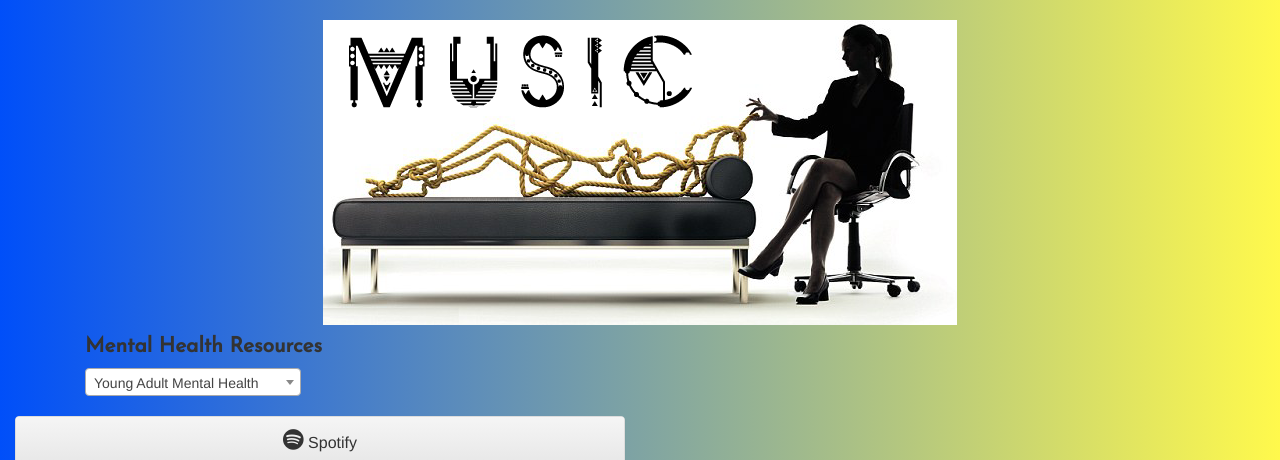
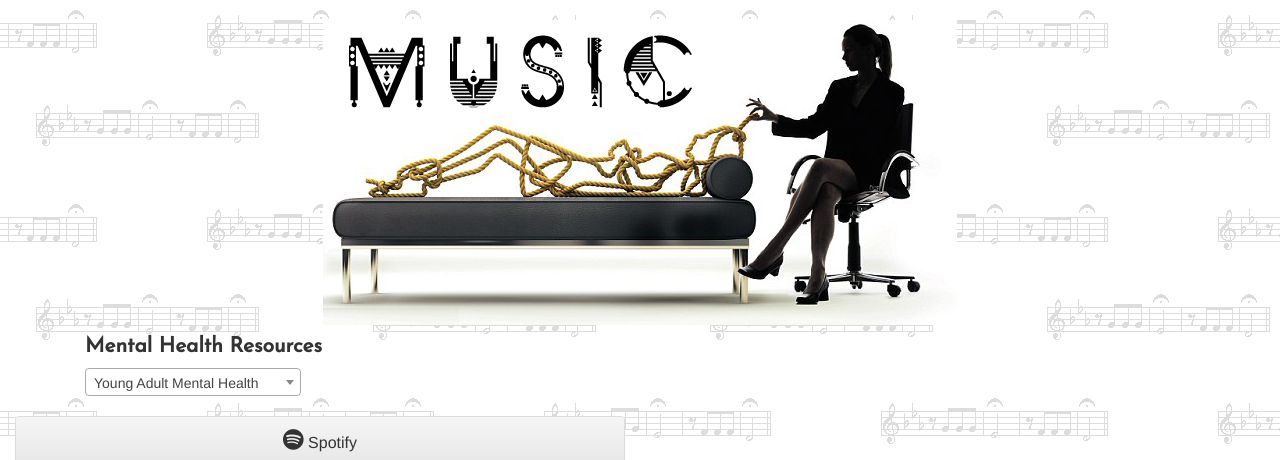
Before and after one commit to AnnyV/spotify-mood-playlist, a PHP site: page / in a window 1280 px wide. Shown: the top 460 px of the page. Run offline with PHP 8.4, Linux system fonts and the light colour scheme; some web fonts are replaced.

Commit message:
background

```diff
--- a/assets/css/style.css
+++ b/assets/css/style.css
@@ -35,10 +35,13 @@ h4 {
 }
 
 body {
+	background-image: url("../images/music016.gif") /*class= "img-responsive center-block" */
+    /*alt="Music Therapist">*/
 
-background: #004FF9; /* fallback for old browsers */
-background: -webkit-linear-gradient(to right, ##8e9eab , #FFF94C); /* Chrome 10-25, Safari 5.1-6 */
-background: linear-gradient(to right, #004FF9 , #FFF94C);/* W3C, IE 10+/ Edge, Firefox 16+, Chrome 26+, Opera 12+, Safari 7+ */
+
+/*background: #004FF9;*/ /* fallback for old browsers */
+/*background: -webkit-linear-gradient(to right, ##8e9eab , #FFF94C);*/ /* Chrome 10-25, Safari 5.1-6 */
+/*background: linear-gradient(to right, #004FF9 , #FFF94C);*//* W3C, IE 10+/ Edge, Firefox 16+, Chrome 26+, Opera 12+, Safari 7+ */
 /*to right.....replace 90deg*/
 }
 
@@ -53,7 +56,7 @@ background: linear-gradient(to right, #004FF9 , #FFF94C);/* W3C, IE 10+/ Edge, F
 }
 
  .panel-body {
- 	background-image: url('MusicTherapy.png');
+ 	background-image: url('.MusicTherapy.png');
  }
 
 .playlist{
```
Also changed, not shown: assets/images/music016.gif (added).
